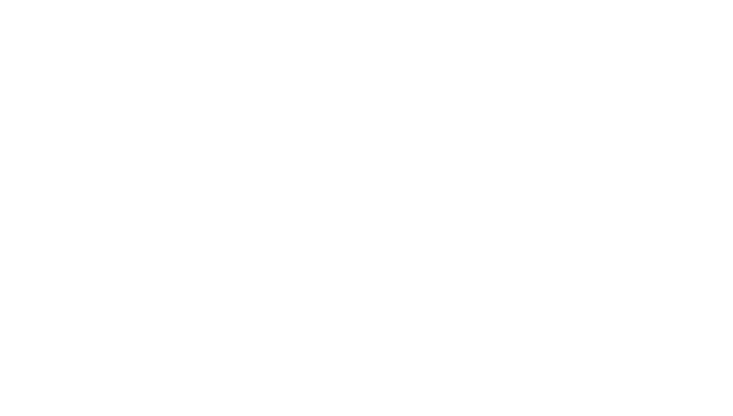
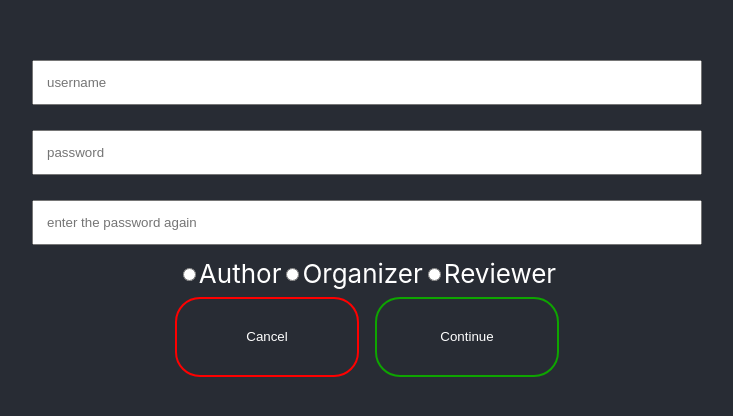
Before and after one commit to Dweniell/Conference-Organizer-App, a React (Create React App) app in the folder conforg/: page /register in a window 1280 px wide. Before the commit this address had no page. Shown: the part 184-600 px from the top of the page, without its empty margins (273-1006 px from the left). Built offline with nearby package versions, Linux system fonts and the light colour scheme.

Commit message:
created registration component and route

```diff
--- a/conforg/src/Components/App/App.js
+++ b/conforg/src/Components/App/App.js
@@ -8,12 +8,15 @@
   const handleClickL = () =>{
     nav('/login')
   }
+  const handleClickR = () =>{
+    nav('/register')
+  }
   return (
       <div className="App">
           <header className='App-header'>
               <img src={logo} className="App-logo" alt="logo" />
               <button type='button' className='button but1' onClick={handleClickL}>Login</button>
-              <button type='button' className='button but2'>Register</button>
+              <button type='button' className='button but2'onClick={handleClickR}>Register</button>
           </header>
       </div>
 
--- /dev/null
+++ b/conforg/src/Components/Register/Register.js
@@ -0,0 +1,32 @@
+import '../Login/Login.css';
+import React from 'react'
+import { useNavigate } from 'react-router-dom';
+function Register(){
+    const navig = useNavigate()
+    const handleClickBack = () =>{
+        navig(-1)
+    }
+    return(
+        <div className='Login'>
+          <header className='Login-header'>
+            <input type='text' placeholder='username' className='inputs'></input>
+            <input type='text' placeholder='password' className='inputs'></input>
+            <input type='text' placeholder='enter the password again' className='inputs'></input>
+            <div className='rButtons'>
+                <input type='radio' id='Author' name='option'></input>
+                <label htmlFor='Author'>Author</label>
+                <input type='radio' id='Organizer' name='option'></input>
+                <label htmlFor='Organizer'>Organizer</label>
+                <input type='radio' id='Reviewer' name='option'></input>
+                <label htmlFor='Reviewer'>Reviewer</label>
+            </div>
+            <div className='lButtons'>
+              <button type='button' className='lButtonStyle b2'onClick={handleClickBack}>Cancel</button>
+              <button type='button' className='lButtonStyle b1'>Continue</button>
+            </div>
+          </header>
+        </div>
+    )
+}
+
+export default Register
--- a/conforg/src/index.js
+++ b/conforg/src/index.js
@@ -3,6 +3,7 @@
 import './index.css';
 import App from './Components/App/App';
 import Login from './Components/Login/Login'
+import Register from './Components/Register/Register'
 import reportWebVitals from './reportWebVitals';
 import {BrowserRouter,Routes,Route} from 'react-router-dom'
 const root = ReactDOM.createRoot(document.getElementById('root'));
@@ -12,6 +13,7 @@
       <Routes>
         <Route path='/' element={<App/>}/>
         <Route path='/login' element={<Login/>}/>
+        <Route path='/register' element={<Register/>}/>
       </Routes>
     </BrowserRouter>
   </React.StrictMode>
```
